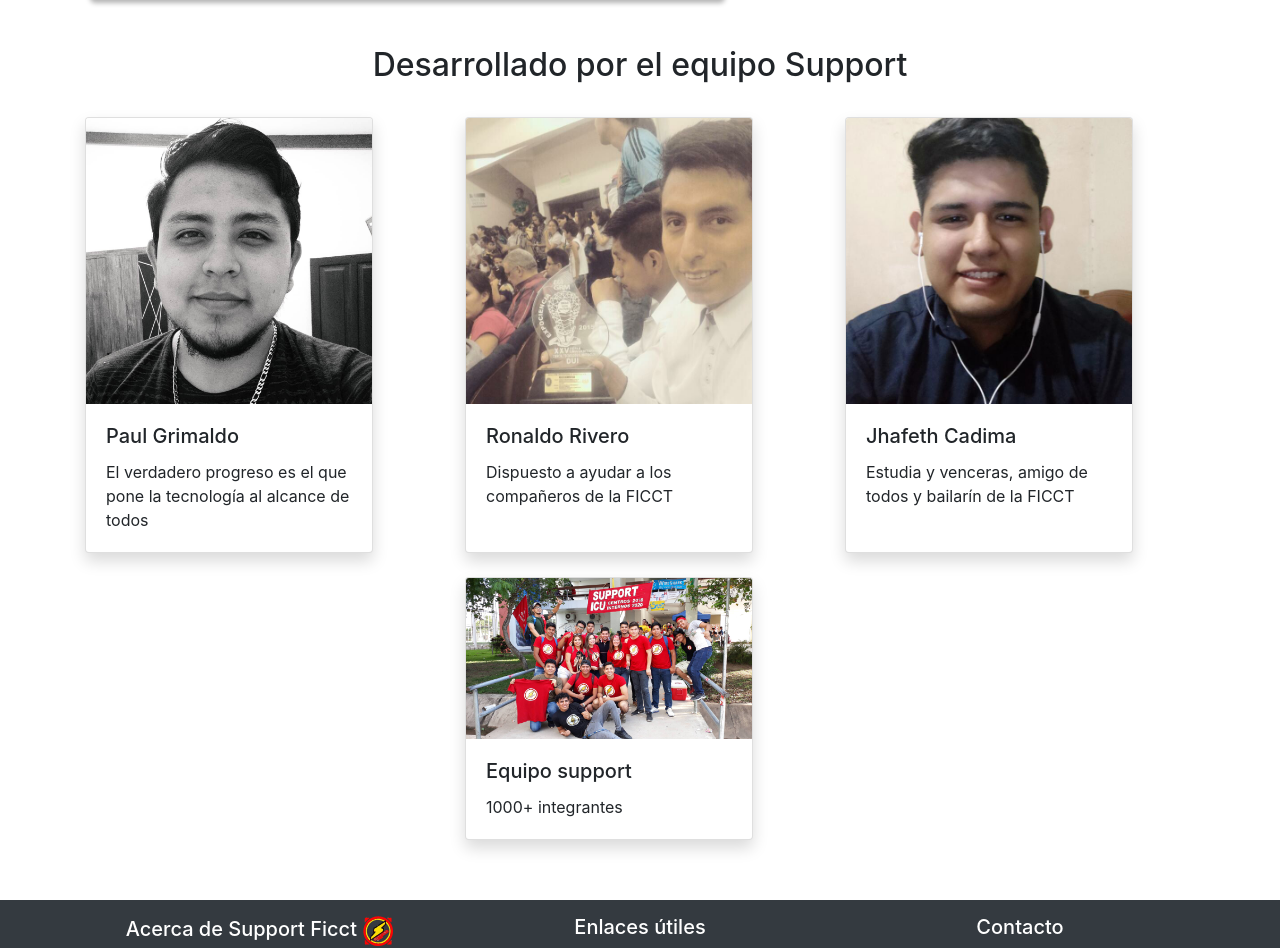
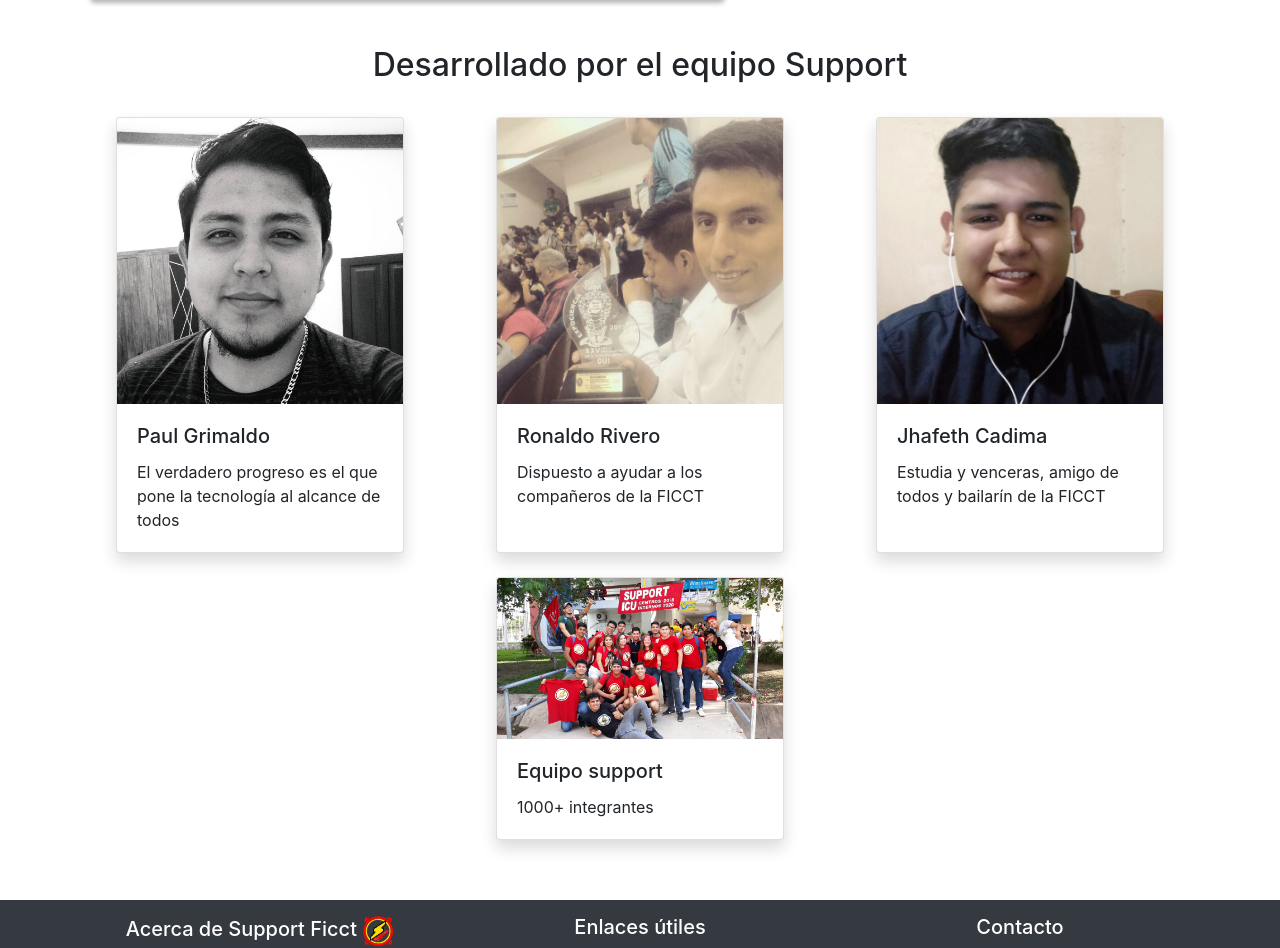
Before and after one commit to paulgrimaldo/support_special_cases, a Vue app in the folder app_frontend/: page /acerca-de in a window 1280 px wide. Shown: the part 2574-3522 px from the top of the page. Built offline with nearby package versions, Linux system fonts and the light colour scheme.

Commit message:
Fixed styles and fixed null values in student details

```diff
--- a/app_frontend/src/components/AboutTheApp.vue
+++ b/app_frontend/src/components/AboutTheApp.vue
@@ -30,7 +30,6 @@
         <img src="../assets/student_detail.png" alt="Student details" class="description-img">
       </div>
     </article>
-
     <article class="row mt-5 align-items-center">
       <div class="col-md-7">
         <img src="../assets/classes_selector.png" alt="Classes Selector" class="description-img">
@@ -44,7 +43,6 @@
         <p>Cada tipo de materia (Aprobada,Inscrita,Caso especial) puede seleccionarse con un color diferente</p>
       </div>
     </article>
-
     <article class="row mt-5 align-items-center">
       <div class="col-md-5">
         <h2>Selector de grupos</h2>
@@ -56,7 +54,6 @@
         <img src="../assets/groups_selector.png" alt="Groups Selector" class="description-img">
       </div>
     </article>
-
     <article class="row mt-5 align-items-center">
       <div class="col-md-7">
         <img src="../assets/docs_generated.png" alt="Docs Generated" class="description-img">
@@ -74,8 +71,8 @@
       <h2 style="width: 100%" class="text-center">
         Desarrollado por el equipo Support
       </h2>
-      <div class="col-lg-4 col-md-2 col-sm-12 d-flex align-items-stretch  mt-4">
-        <div class="shadow card h-100" style="width: 18rem;">
+      <div class="col-lg-4 col-md-6 col-sm-6 d-flex align-items-stretch mt-4">
+        <div class="shadow card h-100" style="width: 18rem; margin: 0 auto">
           <img src="../assets/paul_grimaldo.jpg" class="card-img-top" alt="Paul Grimaldo">
           <div class="card-body">
             <h5 class="card-title">Paul Grimaldo</h5>
@@ -85,8 +82,8 @@
           </div>
         </div>
       </div>
-      <div class="col-lg-4 col-md-2 col-sm-12 d-flex align-items-stretch mt-4">
-        <div class="shadow card h-100" style="width: 18rem;">
+      <div class="col-lg-4 col-md-6 col-sm-6 d-flex align-items-stretch mt-4">
+        <div class="shadow card h-100" style="width: 18rem; margin: 0 auto">
           <img src="../assets/ronaldo_rivero.jpg" class="card-img-top" alt="Ronaldo Rivero">
           <div class="card-body">
             <h5 class="card-title">Ronaldo Rivero</h5>
@@ -96,8 +93,8 @@
           </div>
         </div>
       </div>
-      <div class="col-lg-4 col-md-2 col-sm-12 d-flex align-items-stretch mt-4">
-        <div class="shadow card h-100" style="width: 18rem;">
+      <div class="col-lg-4 col-md-6 col-sm-6 d-flex align-items-stretch mt-4">
+        <div class="shadow card h-100" style="width: 18rem; margin: 0 auto">
           <img src="../assets/jhafeth_cadima.jpg" class="card-img-top" alt="Jhafeth Cadima">
           <div class="card-body">
             <h5 class="card-title">Jhafeth Cadima</h5>
@@ -107,9 +104,8 @@
           </div>
         </div>
       </div>
-
-      <div class="col-lg-4 col-md-2 col-sm-12 d-flex align-items-stretch mt-4">
-        <div class="shadow card h-100" style="width: 18rem;">
+      <div class="col-lg-4 col-md-6 col-sm-6 d-flex align-items-stretch mt-4">
+        <div class="shadow card h-100" style="width: 18rem; margin: 0 auto">
           <img src="../assets/team_support.jpg" class="card-img-top" alt="Equipo Support">
           <div class="card-body">
             <h5 class="card-title">Equipo support</h5>
--- a/app_frontend/src/components/ClassesSelector.vue
+++ b/app_frontend/src/components/ClassesSelector.vue
@@ -167,7 +167,7 @@
   };
 </script>
 
-<style>
+<style scoped>
   .class-row::before,
   .class-row::after {
     content: "";
--- a/app_frontend/src/components/StudentDetail.vue
+++ b/app_frontend/src/components/StudentDetail.vue
@@ -125,10 +125,10 @@
         this.disableEditCareerDirector = !this.disableEditCareerDirector;
       },
       onConfirmStudentDetails: function () {
-        const isValidName = this.student.name.trim() !== null && this.student.name.trim() !== '';
-        const isValidCode = this.student.code.trim() !== null && this.student.code.trim() !== '';
-        const isValidDni = this.student.dni.trim() !== null && this.student.dni.trim() !== '';
-        const isValidPhone = this.student.phone.trim() !== null && this.student.phone.trim() !== '';
+        const isValidName = this.student.name !== null && this.student.name.trim() !== '';
+        const isValidCode = this.student.code !== null && this.student.code.trim() !== '';
+        const isValidDni = this.student.dni !== null && this.student.dni.trim() !== '';
+        const isValidPhone = this.student.phone !== null && this.student.phone.trim() !== '';
 
         if (isValidName && isValidCode && isValidDni && isValidPhone) {
           this.confirmStudentDetails();
--- a/app_frontend/src/components/TheFooter.vue
+++ b/app_frontend/src/components/TheFooter.vue
@@ -57,7 +57,7 @@
   export default {};
 </script>
 
-<style>
+<style scoped>
   .footer {
     width: 100%;
     margin-top: 60px;
```
Also changed, not shown: 10 other files (tests, documents, lock files or other folders).
